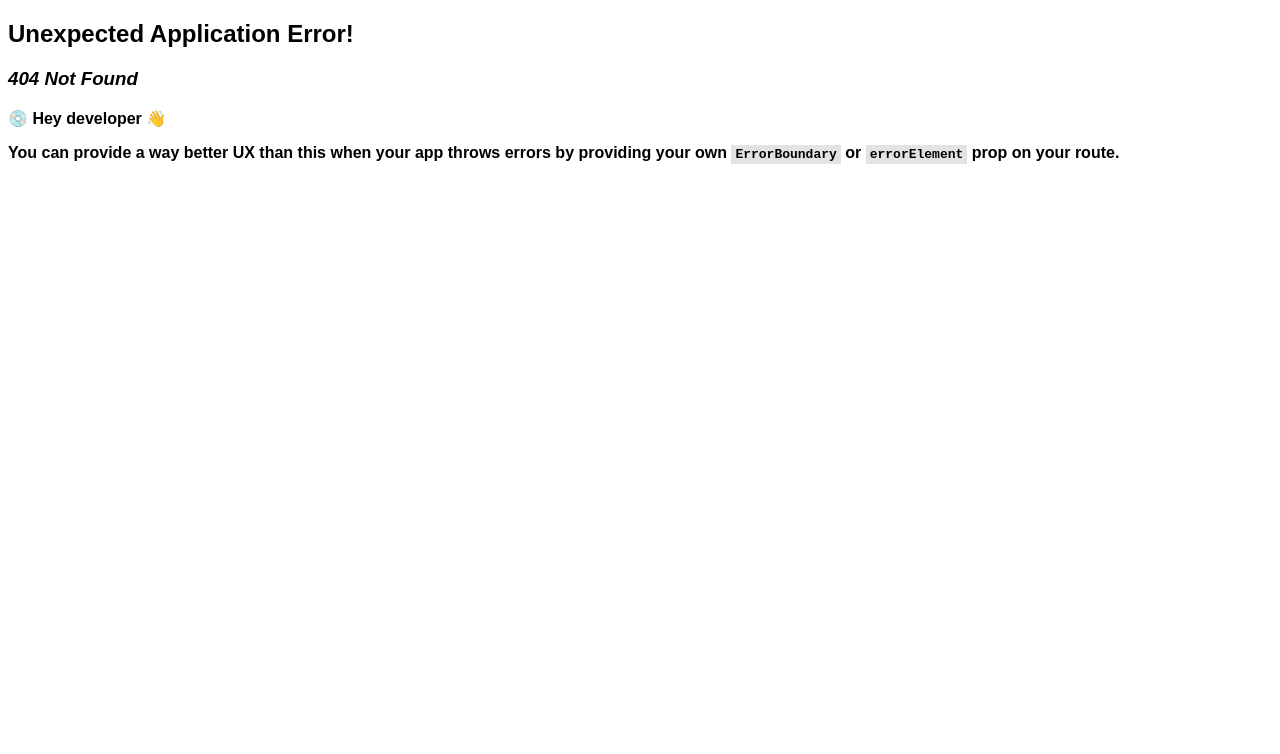
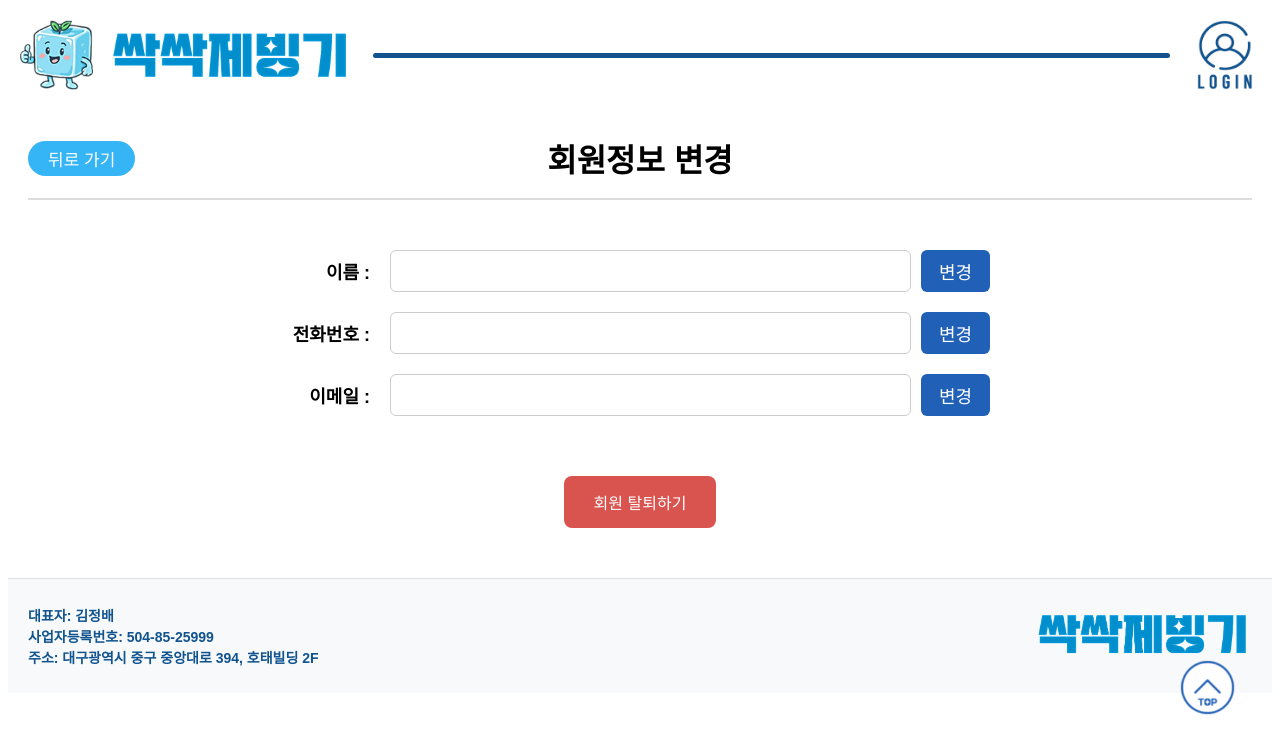
Before and after one commit to icemachine-green/icemachine_client, a React app: page /mypage/profile in a window 1280 px wide. Before the commit this address had no page. Shown: the top 754 px of the page. Built offline with nearby package versions, Linux system fonts and the light colour scheme; the HTML template or start-up script is replaced by a standard one; a web font is replaced by a local one.

Commit message:
251226 MY_PROFILE 구현

```diff
--- a/src/components/users/MyPage.jsx
+++ b/src/components/users/MyPage.jsx
@@ -1,6 +1,12 @@
+import { useNavigate } from 'react-router-dom';
 import './MyPage.css';
 
 const MyPage = () => {
+  const navigate = useNavigate();
+
+  function redirectMyProfile() {
+    return navigate('/mypage/profile');
+  }
 
   return (
       <div className='my-page-container'>
@@ -33,7 +39,7 @@ const MyPage = () => {
           </div>
 
           {/* 카드2-회원정보 변경 */}
-          <div className="my-page-card">
+          <div className="my-page-card" onClick={redirectMyProfile}>
             <div className="my-page-card-sub-container-1">
               <img src="/icons/my_page_change_info.png" alt="회원정보 변경" className="my-page-card-icon" />
               <div className="my-page-card-text">
--- /dev/null
+++ b/src/components/users/MyProfile.css
@@ -0,0 +1,105 @@
+.my-profile-container {
+  margin: 0 auto;
+  max-width: 1440px;
+  padding: 0px 20px 50px 20px;
+}
+
+/* 헤더 */
+.my-profile-head {
+  position: relative;
+  height: 80px;
+  display: flex;
+  align-items: center;
+}
+
+.my-profile-back-btn {
+  position: absolute;
+  left: 0;
+  padding: 5px 20px;
+  border-radius: 20px;
+  border: none;
+  background-color: #35B4F6;
+  color: #fff;
+  cursor: pointer;
+
+  font-size: 17px;
+}
+
+.my-profile-head-title {
+  margin: 0 auto;
+  font-size: 32px;
+  font-weight: 700;
+}
+
+/* 가로선 */
+.my-profile-underline {
+  border: 0;
+  height: 1.5px;
+  background-color: #DDDDDD;
+  margin: 0 0 50px 0;
+}
+
+/* 입력 영역 */
+.my-profile-card-container {
+  margin: 0 auto;
+  padding: 0 50px;
+  max-width: 700px;
+  display: flex;
+  flex-direction: column;
+  gap: 20px;
+}
+
+.my-profile-card {
+  display: flex;
+  align-items: center;
+}
+
+/* 라벨 */
+.my-profile-card-text {
+  width: 80px;
+  text-align: right;
+  font-size: 18px;
+  font-weight: 600;
+  margin-right: 20px;
+}
+
+/* 입력 */
+.my-profile-card-input {
+  display: flex;
+  gap: 10px;
+  flex: 1;
+}
+
+.my-profile-card-input input {
+  flex: 1;
+  border: 1px solid #ccc;
+  border-radius: 6px;
+}
+
+/* 변경 버튼 */
+.my-profile-change-btn {
+  padding: 8px 18px;
+  border: none;
+  border-radius: 6px;
+  background-color: #2060B6;
+  color: #fff;
+  cursor: pointer;
+  font-size: 18px;
+}
+
+/* 회원탈퇴 버튼 */
+.my-profile-btn-container {
+  margin-top: 60px;
+  display: flex;
+  justify-content: center;
+}
+
+.my-profile-withdraw-btn {
+  padding: 14px 30px;
+  border-radius: 8px;
+  border: none;
+  background-color: #d9534f;
+  color: #fff;
+  font-size: 16px;
+  cursor: pointer;
+}
--- /dev/null
+++ b/src/components/users/MyProfile.jsx
@@ -0,0 +1,61 @@
+import { useNavigate } from 'react-router-dom';
+import './MyProfile.css';
+
+const MyProfile = () => {
+  const navigate = useNavigate();
+
+  function redirectMyPage() {
+    return navigate('/mypage');
+  }
+
+  return (
+    <div className='my-profile-container'>
+
+        {/* 헤더 */}
+        <div className="my-profile-head">
+          <button className="my-profile-back-btn" onClick={redirectMyPage}>뒤로 가기</button>
+            <p className="my-profile-head-title">회원정보 변경</p>
+        </div>
+
+        {/* 가로선 */}
+        <hr className="my-profile-underline" />
+
+        {/* 입력 영역 */}
+        <div className="my-profile-card-container">
+
+          <div className="my-profile-card">
+            <span className='my-profile-card-text'>이름 :</span>
+            <div className='my-profile-card-input'>
+              <input type="text" />
+              <button className="my-profile-change-btn">변경</button>
+            </div>
+          </div>
+
+          <div className="my-profile-card">
+            <span className='my-profile-card-text'>전화번호 :</span>
+            <div className='my-profile-card-input'>
+              <input type="number" />
+              <button className="my-profile-change-btn">변경</button>
+            </div>
+          </div>
+
+          <div className="my-profile-card">
+            <span className='my-profile-card-text'>이메일 :</span>
+            <div className='my-profile-card-input'>
+              <input type="text" />
+              <button className="my-profile-change-btn">변경</button>
+            </div>
+          </div>
+
+        </div>
+
+        {/* 회원 탈퇴 버튼 */}
+        <div className='my-profile-btn-container'>
+          <button className='my-profile-withdraw-btn'>회원 탈퇴하기</button>
+        </div>
+
+      </div>
+  );
+};
+
+export default MyProfile;
```
Also changed, not shown: src/routes/Router.jsx (+6 -1 lines).
